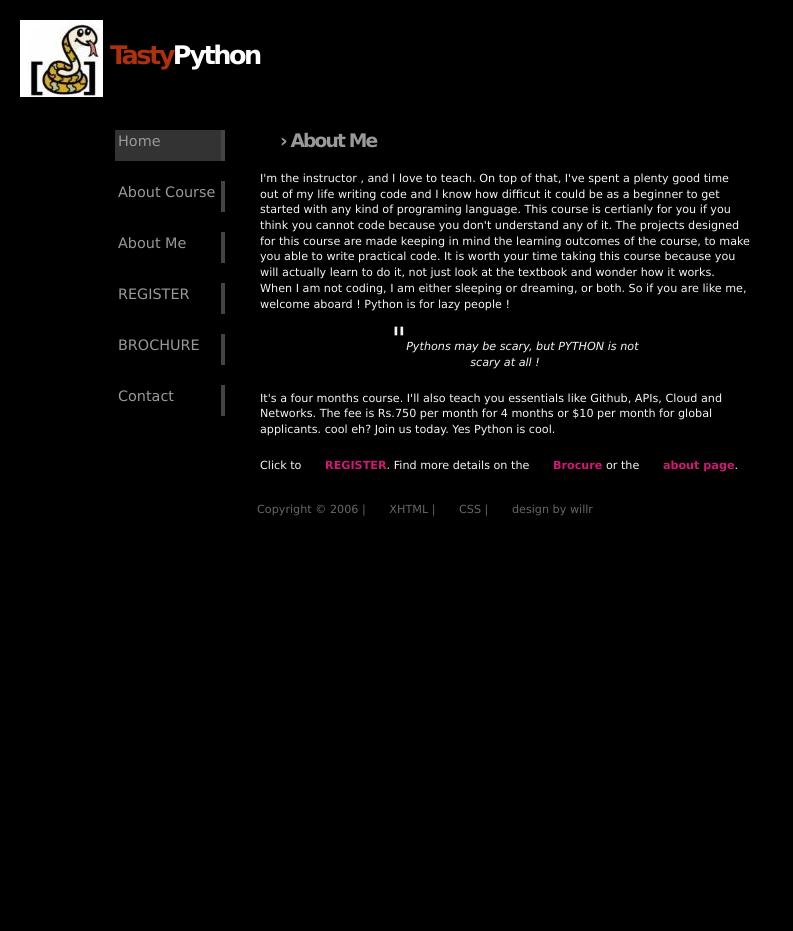
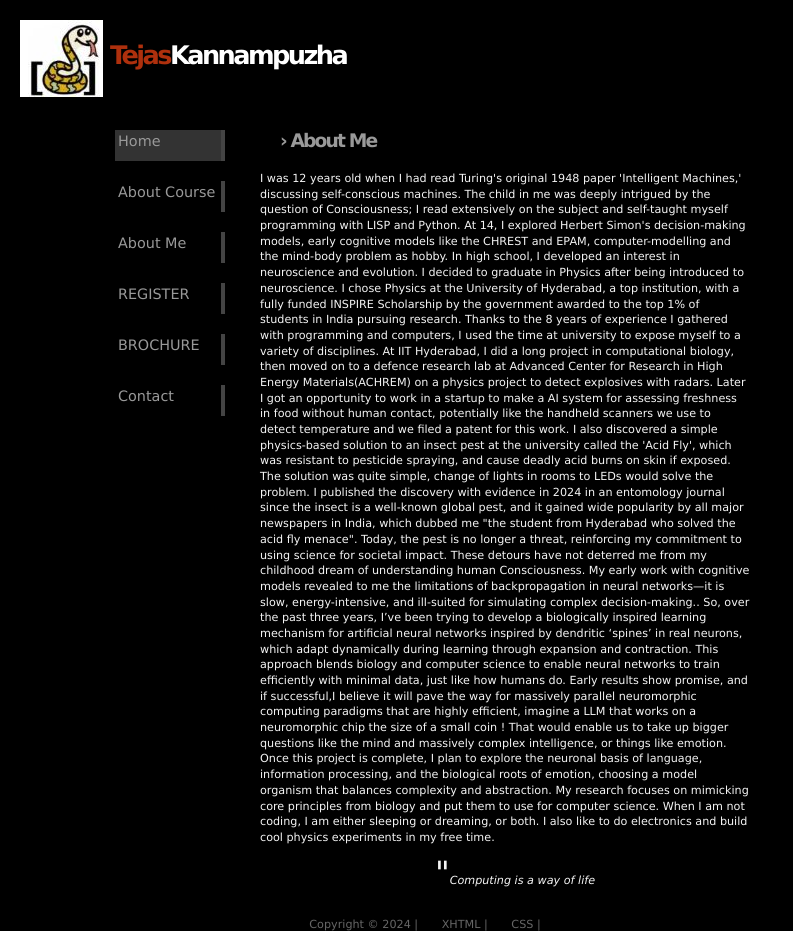
Before and after one commit to tastypython/tastypython.github.io, a plain HTML site: page aboutme.html in a window 1280 px wide. Shown: the whole page, without its empty margins (0-793 px from the left). Before the commit the page ends 800 px from the top, so only its background shows below. Drawn offline with Linux system fonts and the light colour scheme.

Commit message:
Update aboutme.html

```diff
--- a/aboutme.html
+++ b/aboutme.html
@@ -3,14 +3,14 @@
 
 <html xmlns="http://www.w3.org/1999/xhtml" xml:lang="en" lang="en-AU">
 <head>
- <title>TastyPython</title>
+ <title>Tejas Kannampuzha</title>
  <meta http-equiv="content-type" content="application/xhtml; charset=UTF-8" />
  <link rel="stylesheet" type="text/css" href="style.css" media="screen, tv, projection" />
 </head>
 <body>
    <div id="container">
  <div id="logo">
- <h1><span class="brown">Tasty</span>Python</h1>
+ <h1><span class="brown">Tejas</span>Kannampuzha</h1>
 
 
 <div class="br"></div>
@@ -28,24 +28,22 @@
 
  <div id="content">
  <h3>&rsaquo; About Me</h3>
- <p>I'm the instructor , and I love to teach. On top of that, I've spent a plenty good time out of my life writing code and I know how difficut it could be as a beginner to get started
-  with any kind of programing language. This course is certianly for you if you think you cannot code because you don't understand any of it. The projects designed for this course
-  are made keeping in mind the learning outcomes of the course, to make you able to write practical code. It is worth your time taking this course because you will actually learn to do it, not just look at the textbook and wonder how it works.
-  When I am not coding, I am either sleeping or dreaming, or both. So if you are like me, welcome aboard ! Python is for lazy people !
+ <p>	I was 12 years old when I had read Turing's original 1948 paper 'Intelligent Machines,' discussing self-conscious machines. The child in me was deeply intrigued by the question of Consciousness; I read extensively on the subject and self-taught myself programming with LISP and Python.
+At 14, I explored Herbert Simon's decision-making models, early cognitive models like the CHREST and EPAM, computer-modelling and the mind-body problem as hobby. In high school, I developed an interest in neuroscience and evolution. I decided to graduate in Physics after being introduced to neuroscience. I chose Physics at the University of Hyderabad, a top institution, with a fully funded INSPIRE Scholarship by the government awarded to the top 1% of students in India pursuing research.
+
+Thanks to the 8 years of experience I gathered with programming and computers, I used the time at university to expose myself to a variety of disciplines. At IIT Hyderabad, I did a long project in computational biology, then moved on to a defence research lab at Advanced Center for Research in High Energy Materials(ACHREM) on a physics project to detect explosives with radars. Later I got an opportunity to work in a startup to make a AI system for assessing freshness in food without human contact, potentially like the handheld scanners we use to detect temperature and we filed a patent for this work. I also discovered a simple physics-based solution to an insect pest at the university called the 'Acid Fly', which was resistant to pesticide spraying, and cause deadly acid burns on skin if exposed. The solution was quite simple, change of lights in rooms to LEDs would solve the problem. I published the discovery with evidence in 2024 in an entomology journal since the insect is a well-known global pest, and it gained wide popularity by all major newspapers in India, which dubbed me "the student from Hyderabad who solved the acid fly menace". Today, the pest is no longer a threat, reinforcing my commitment to using science for societal impact.
+
+These detours have not deterred me from my childhood dream of understanding human Consciousness. My early work with cognitive models revealed to me the limitations of backpropagation in neural networks—it is slow, energy-intensive, and ill-suited for simulating complex decision-making.. So, over the past three years, I’ve been trying to develop a biologically inspired learning mechanism for artificial neural networks inspired by dendritic ‘spines’ in real neurons, which adapt dynamically during learning through expansion and contraction. This approach blends biology and computer science to enable neural networks to train efficiently with minimal data, just like how humans do. Early results show promise, and if successful,I believe it will pave the way for massively parallel neuromorphic computing paradigms that are highly efficient, imagine a LLM that works on a neuromorphic chip the size of a small coin ! That would enable us to take up bigger questions like the mind and massively complex intelligence, or things like emotion. Once this project is complete, I plan to explore the neuronal basis of language, information processing, and the biological roots of emotion, choosing a model organism that balances complexity and abstraction. My research focuses on mimicking core principles from biology and put them to use for computer science.
+	 When I am not coding, I am either sleeping or dreaming, or both. I also like to do electronics and build cool physics experiments in my free time.
  </p>
 
 
- <blockquote><p><span class="large">"</span>Pythons may be scary, but PYTHON is not scary at all !</p></blockquote>
-
-<p>It's a four months course. I'll also teach you essentials like Github, APIs, Cloud and Networks. The fee is Rs.750 per month for 4 months or $10 per month for global applicants. cool eh? Join us today. Yes Python is cool.</p>
-<p>Click to <a href="https://forms.gle/qD5ie2KMapFEWsi27">REGISTER</a>. Find more details on the <a href="TastyPython_Brochure.pdf" download>Brocure</a> or the <a href="about.html">about page</a>.</p>
-
+ <blockquote><p><span class="large">"</span>Computing is a way of life</p></blockquote>
 
  </div>
 <div class="br"></div>
 <div id="footer">
-<p class="center">Copyright &copy; 2006 | <a href="#">XHTML</a> | <a href="#">CSS</a> | <a href="http://www.willr.co.nz">design by willr</a></p>
-<br />
+<p class="center">Copyright &copy; 2024 | <a href="#">XHTML</a> | <a href="#">CSS</a> |
 </div>
 </div>
 </body>
```
